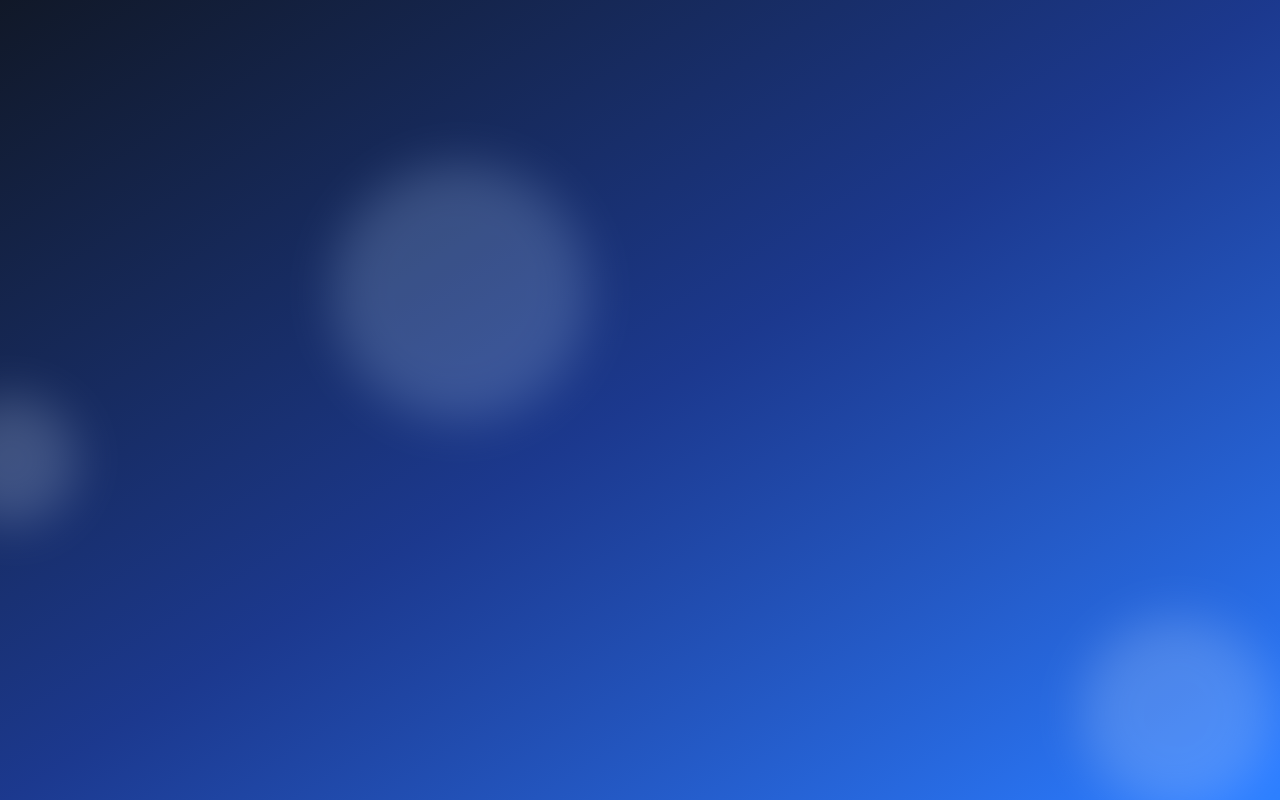
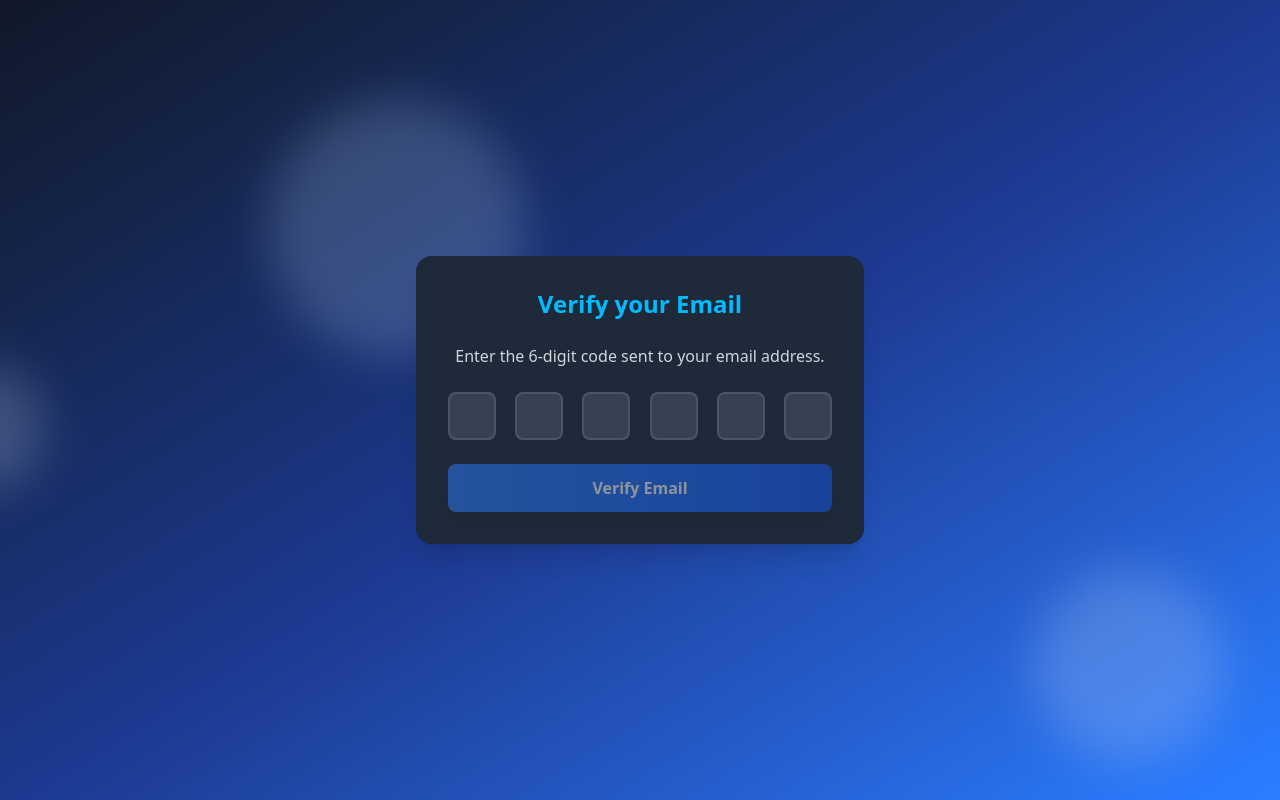
Before and after one commit to theshanGeeth123/MERN-auth-system, a React app in the folder frontend/: page /verify-email in a window 1280 px wide. Before the commit this address had no page. Built offline with nearby package versions, Linux system fonts and the light colour scheme; the HTML template or start-up script is replaced by a standard one.

Commit message:
EmailVerificationPage completed

```diff
--- a/frontend/src/App.jsx
+++ b/frontend/src/App.jsx
@@ -1,8 +1,8 @@
 import FloatingShape from './Components/FloatingShape.jsx';
 import {Routes, Route} from 'react-router-dom';
 import SignUpPage from './Pages/SignUp/SignUpPage.jsx';
-import LoginPage from './Pages/SignUp/Login/LoginPage.jsx';
-
+import LoginPage from './Pages/Login/LoginPage.jsx';
+import EmailVerficationPage from './Pages/EmailVerficationPage.jsx';
 
 function App() {
   return (
@@ -17,6 +17,7 @@
         <Route path='/' element={"home"}/>
         <Route path='/signup' element={<SignUpPage/>}/>
         <Route path='/login' element={<LoginPage/>}/>
+        <Route path='/verify-email' element={<EmailVerficationPage/>}/>
       </Routes>
     </div>
   );
--- /dev/null
+++ b/frontend/src/Pages/EmailVerficationPage.jsx
@@ -0,0 +1,176 @@
+import React, { useRef, useState } from "react";
+import { useNavigate } from "react-router-dom";
+import { motion as Motion } from "framer-motion";
+
+const EmailVerficationPage = () => {
+  const [code, setCode] = useState(["", "", "", "", "", ""]);
+  const [isLoading, setIsLoading] = useState(false);
+
+  const inputRefs = useRef([]);
+  const navigate = useNavigate();
+
+  const focusInput = (i) => {
+    const el = inputRefs.current[i];
+    if (el) el.focus();
+  };
+
+  const handleChange = (index, value) => {
+    // Allow only digits
+    const digitsOnly = value.replace(/\D/g, "");
+
+    // If user pasted/typed multiple digits, spread across inputs
+    if (digitsOnly.length > 1) {
+      const newCode = [...code];
+      let cursor = index;
+
+      for (let i = 0; i < digitsOnly.length && cursor < 6; i++) {
+        newCode[cursor] = digitsOnly[i];
+        cursor++;
+      }
+
+      setCode(newCode);
+
+      // Focus next empty (or last)
+      const nextIndex = Math.min(cursor, 5);
+      focusInput(nextIndex);
+      return;
+    }
+
+    // Normal single digit input
+    const newCode = [...code];
+    newCode[index] = digitsOnly; // "" or "0-9"
+    setCode(newCode);
+
+    // Auto move forward if a digit entered
+    if (digitsOnly && index < 5) {
+      focusInput(index + 1);
+    }
+  };
+
+  const handleKeyDown = (index, e) => {
+    if (e.key === "Backspace") {
+      // If current is empty, go back
+      if (!code[index] && index > 0) {
+        focusInput(index - 1);
+        return;
+      }
+
+      // If current has a value, clear it (keeps cursor here)
+      if (code[index]) {
+        e.preventDefault();
+        const newCode = [...code];
+        newCode[index] = "";
+        setCode(newCode);
+      }
+    }
+
+    // Optional: Arrow navigation
+    if (e.key === "ArrowLeft" && index > 0) focusInput(index - 1);
+    if (e.key === "ArrowRight" && index < 5) focusInput(index + 1);
+  };
+
+  const handlePaste = (index, e) => {
+    e.preventDefault();
+    const text = e.clipboardData.getData("text");
+    const digits = (text || "").replace(/\D/g, "").slice(0, 6);
+
+    if (!digits) return;
+
+    const newCode = [...code];
+    let cursor = index;
+
+    for (let i = 0; i < digits.length && cursor < 6; i++) {
+      newCode[cursor] = digits[i];
+      cursor++;
+    }
+
+    setCode(newCode);
+    focusInput(Math.min(cursor, 5));
+  };
+
+  const otp = code.join("");
+  const canSubmit = otp.length === 6 && code.every((d) => d !== "");
+
+  const handleSubmit = async (e) => {
+    e.preventDefault();
+    if (!canSubmit) return;
+
+    try {
+      setIsLoading(true);
+
+      // ✅ Replace this with your real API call
+      // Example:
+      // await axios.post("/api/auth/verify-email", { code: otp });
+
+      await new Promise((r) => setTimeout(r, 900)); // demo
+
+      // Navigate after success
+      navigate("/login"); // change route if you want
+    } catch (err) {
+      // On error: clear and focus first
+      setCode(["", "", "", "", "", ""]);
+      focusInput(0);
+      console.error(err);
+      alert("Invalid code. Please try again.");
+    } finally {
+      setIsLoading(false);
+    }
+  };
+
+  return (
+    <div className="max-w-md w-full bg-gray-800 bg-opacity-50 backdrop-blur-xl rounded-2xl shadow-xl overflow-hidden">
+      <Motion.div
+        initial={{ opacity: 0, y: -50 }}
+        animate={{ opacity: 1, y: 0 }}
+        transition={{ duration: 0.5 }}
+        className="bg-gray-800 bg-opacity-50 backdrop-filter backdrop-blur-xl rounded-2xl shadow-2xl p-8 w-full max-w-md"
+      >
+        <h2 className="text-center text-2xl font-bold text-sky-400 mb-6">
+          Verify your Email
+        </h2>
+
+        <p className="text-center text-gray-300 mb-6">
+          Enter the 6-digit code sent to your email address.
+        </p>
+
+        <form className="space-y-6" onSubmit={handleSubmit}>
+          <div className="flex justify-between gap-2">
+            {code.map((digit, index) => (
+              <input
+                key={index}
+                ref={(el) => (inputRefs.current[index] = el)}
+                type="text"
+                inputMode="numeric"
+                autoComplete="one-time-code"
+                maxLength={6}
+                value={digit}
+                onChange={(e) => handleChange(index, e.target.value)}
+                onKeyDown={(e) => handleKeyDown(index, e)}
+                onPaste={(e) => handlePaste(index, e)}
+                className="w-12 h-12 text-center text-2xl font-bold
+                  bg-gray-700 text-white border-2 border-gray-600
+                  rounded-lg focus:border-blue-500 focus:outline-none"
+              />
+            ))}
+          </div>
+
+          <Motion.button
+            whileHover={{ scale: 1.05 }}
+            whileTap={{ scale: 0.95 }}
+            type="submit"
+            disabled={isLoading || !canSubmit}
+            className="cursor-pointer w-full bg-gradient-to-r from-blue-500 to-blue-600
+              text-white font-bold py-3 px-4 rounded-lg shadow-lg
+              hover:from-blue-600 hover:to-blue-700
+              focus:outline-none focus:ring-2 focus:ring-blue-500 focus:ring-opacity-50
+              disabled:opacity-50"
+          >
+            {isLoading ? "Verifying..." : "Verify Email"}
+          </Motion.button>
+        </form>
+      </Motion.div>
+    </div>
+  );
+};
+
+export default EmailVerficationPage;
--- a/frontend/src/Pages/SignUp/Login/LoginPage.jsx
+++ b/frontend/src/Pages/Login/LoginPage.jsx
@@ -1,6 +1,6 @@
-import React, { useState } from "react";
+import React, { useEffect, useState } from "react";
 import { motion as Motion } from "framer-motion";
-import { Eye, EyeOff, Mail, Lock } from "lucide-react";
+import { Eye, EyeOff, Mail, Lock,Loader } from "lucide-react";
 import { useNavigate } from "react-router-dom";
 
 function SignUpPage() {
@@ -8,6 +8,13 @@
   const navigate = useNavigate();
 
   const [showPassword, setShowPassword] = useState(false);
+
+  const [email,setEmail] = useState("");
+  const [password,setPassword] = useState("");
+
+  const isLoading = true;
+
+
 
   return (
     <Motion.div
@@ -31,6 +38,9 @@
             <input
               required
               type="email"
+              onChange={(e)=>{
+                setEmail(e.target.value);
+              }}
               placeholder="Email Address"
               className="w-full pl-10 pr-4 py-3 rounded-lg
                             bg-slate-800/60 border border-slate-700
@@ -47,6 +57,9 @@
             <input
               required
               type={showPassword ? "text" : "password"}
+              onChange={(e)=>{
+                setPassword(e.target.value);
+              }}
               placeholder="Password"
               className="w-full pl-10 pr-4 py-3 rounded-lg
                             bg-slate-800/60 border border-slate-700
@@ -81,10 +94,11 @@
                     text-white font-semibold
                     hover:opacity-90 hover:shadow-lg hover:shadow-blue-500/30
                     transition"
+          disabled={isLoading}
 
 
         >
-          Sign In
+          {isLoading? <Loader  className=" w-6 h-6 animate-spin  mx-auto"/>:"Login"}
         </button>
       </div>
 
```
